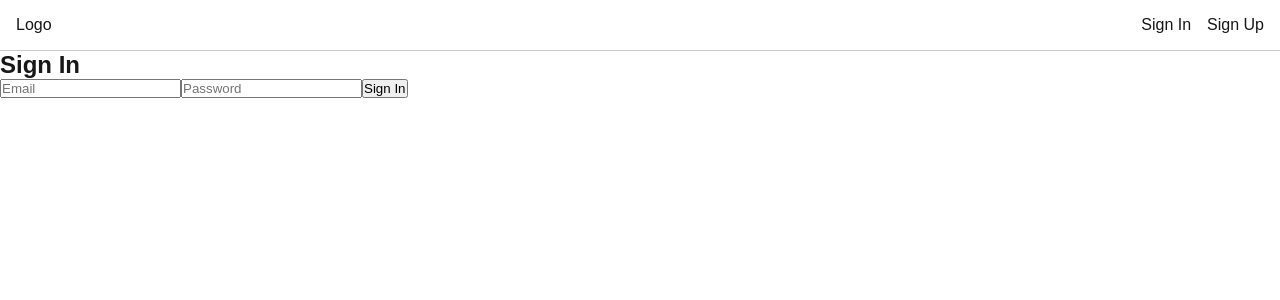
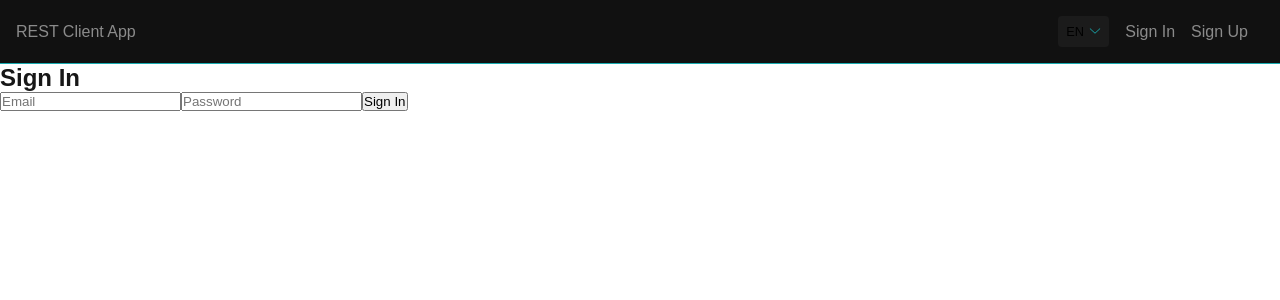
Before and after one commit to vadzimavich/rest-client-app, a Next.js app: page /signin in a window 1280 px wide. Shown: the top 300 px of the page. Built offline with nearby package versions, Linux system fonts and the light colour scheme; no server answers.

Commit message:
feat: create sticky header

```diff
--- a/src/app/layout.tsx
+++ b/src/app/layout.tsx
@@ -2,7 +2,7 @@ import type { Metadata } from 'next';
 import { Geist, Geist_Mono } from 'next/font/google';
 import './globals.css';
 import { AuthProvider } from "@/components/providers/AuthProvider";
-import Header from '@/components/Header';
+import Header from '@/components/header/Header';
 
 const geistSans = Geist({
   variable: '--font-geist-sans',
--- a/src/components/Header.tsx
+++ /dev/null
@@ -1,44 +0,0 @@
-"use client";
-
-import Link from "next/link";
-import { useRouter } from "next/navigation";
-import { signOut } from "firebase/auth";
-import { auth } from "@/lib/firebase/config";
-import { useAuth } from "@/hooks/useAuth"; // custom hook
-
-export default function Header() {
-  const { user, loading } = useAuth();
-  const router = useRouter();
-
-  const handleSignOut = async () => {
-    try {
-      await signOut(auth);
-      router.push("/"); // redirect to main
-    } catch (error) {
-      console.error("Error signing out: ", error);
-    }
-  };
-
-  return (
-    <header style={{ display: 'flex', justifyContent: 'space-between', padding: '1rem', borderBottom: '1px solid #ccc' }}>
-      <Link href="/">Logo</Link>
-      <nav>
-        {loading ? (
-          <div>Loading...</div>
-        ) : user ? (
-          // if logged in
-          <>
-            <span>Welcome, {user.email}</span>
-            <button onClick={handleSignOut} style={{ marginLeft: '1rem' }}>Sign Out</button>
-          </>
-        ) : (
-          // if logged out
-          <>
-            <Link href="/signin" style={{ marginRight: '1rem' }}>Sign In</Link>
-            <Link href="/signup">Sign Up</Link>
-          </>
-        )}
-      </nav>
-    </header>
-  );
-}
--- /dev/null
+++ b/src/components/header/Header.module.css
@@ -0,0 +1,64 @@
+.header {
+    display: flex;
+    justify-content: space-between;
+    align-items: center;
+    padding: 1rem;
+    border-bottom: 1px solid #19abb0;
+    position: sticky;
+    top: 0;
+    background-color: #111111;
+    z-index: 50;
+}
+
+.nav {
+    display: flex;
+    align-items: center;
+}
+
+.link {
+    margin-right: 1rem;
+    text-decoration: none;
+    color: #8b8b8b;
+}
+
+.link:hover {
+    text-decoration: underline;
+}
+
+.button {
+    background: none;
+    border: 1px solid #333;
+    padding: 0.25rem 0.5rem;
+    cursor: pointer;
+}
+
+.button:hover {
+    background-color: #f5f5f5;
+}
+
+.langToggle {
+    margin-right: 1rem;
+    padding: 0.5rem 1.5rem 0.5rem 0.5rem;
+    border: none;
+    border-radius: 4px;
+    background-color: #1b1b1b;
+    background-image: url("/arrow.svg");
+    background-repeat: no-repeat;
+    background-position: right 0.5rem center;
+    background-size: 0.75rem auto;
+    cursor: pointer;
+    font-size: 0.8rem;
+    appearance: none;
+    -webkit-appearance: none;
+    -moz-appearance: none;
+}
+
+.langToggle:hover {
+    cursor: pointer;
+    border-color: #999;
+}
+
+.langToggle:focus {
+    outline: none;
+    box-shadow: 0 0 4px rgba(0, 0, 0, 0.2);
+}
--- /dev/null
+++ b/src/components/header/Header.tsx
@@ -0,0 +1,63 @@
+"use client";
+
+import Link from "next/link";
+import { useRouter } from "next/navigation";
+import { signOut } from "firebase/auth";
+import { auth } from "@/lib/firebase/config";
+import { useAuth } from "@/hooks/useAuth";
+import styles from "./Header.module.css";
+import { useState } from "react";
+
+export default function Header() {
+  const { user, loading } = useAuth();
+  const router = useRouter();
+  const [lang, setLang] = useState<"en" | "ru">("en");
+
+  const handleSignOut = async () => {
+    try {
+      await signOut(auth);
+      router.push("/");
+    } catch (error) {
+      console.error("Error signing out: ", error);
+    }
+  };
+
+  return (
+    <header className={styles.header}>
+      <Link href="/" className={styles.link}>
+        REST Client App
+      </Link>
+
+      <nav className={styles.nav}>
+        <select
+          value={lang}
+          onChange={(e) => setLang(e.target.value as "en" | "ru")}
+          className={styles.langToggle}
+        >
+          <option value="en">EN</option>
+          <option value="ru">RU</option>
+        </select>
+
+        {loading ? (
+          <div>Loading...</div>
+        ) : user ? (
+          <>
+            <span>Welcome, {user.email}</span>
+            <button onClick={handleSignOut} className={styles.button}>
+              Sign Out
+            </button>
+          </>
+        ) : (
+          <>
+            <Link href="/signin" className={styles.link}>
+              Sign In
+            </Link>
+            <Link href="/signup" className={styles.link}>
+              Sign Up
+            </Link>
+          </>
+        )}
+      </nav>
+    </header>
+  );
+}
```
Also changed, not shown: public/arrow.svg (added).
